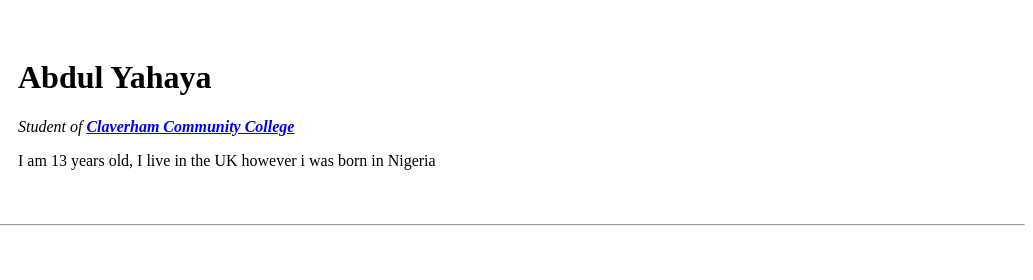
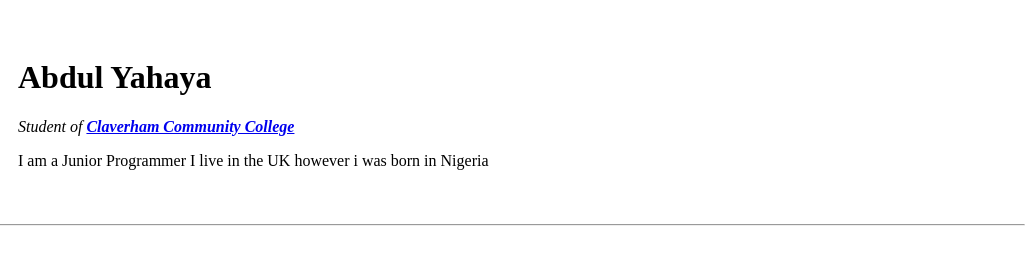
Before and after one commit to Burnt-Ramen/cv, a plain HTML site: page index.html in a window 1280 px wide. Shown: the top 280 px of the page, 247-1280 px from the left. Drawn offline with Linux system fonts and the light colour scheme.

Commit message:
Changed bio

```diff
--- a/index.html
+++ b/index.html
@@ -26,7 +26,7 @@
                 <td>
                     <h1>Abdul Yahaya</h1>
         <p><em>Student of<strong> <a href = "https://claverham.e-sussex.sch.uk/" target = "blank">Claverham Community College</a></strong></em></p>
-        <p>I am 13 years old, I live in the UK however i was born in Nigeria</p>
+        <p>I am a Junior Programmer I live in the UK however i was born in Nigeria</p>
                 </td>
             </tr>
         </table>
```
